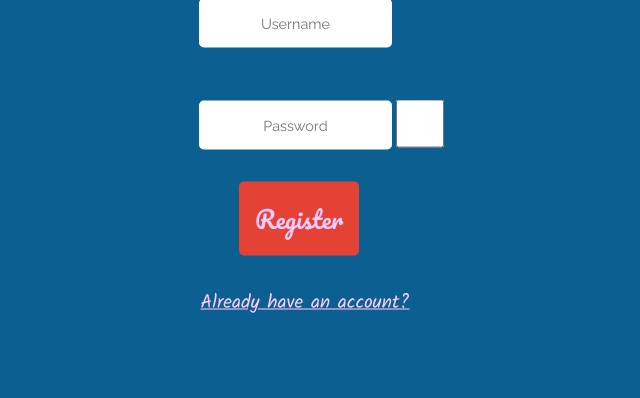
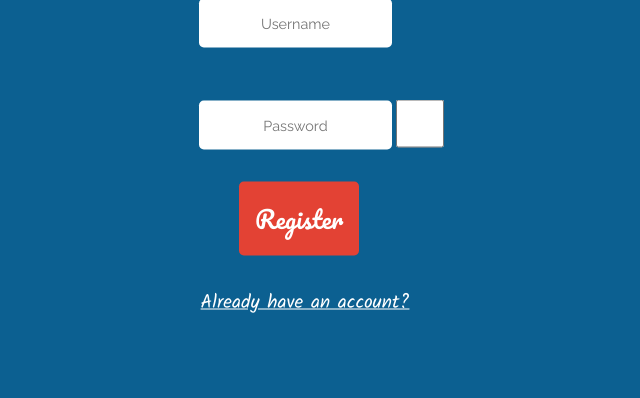
Before and after one commit to awesomearjun/CS50-final-project, a Flask app: page /register-page in a window 1280 px wide. Shown: the part 250-648 px from the top of the page, without its empty margins (325-965 px from the left). Run offline with Flask 3, Linux system fonts and the light colour scheme.

Commit message:
Changed white

```diff
--- a/static/css/accounts.css
+++ b/static/css/accounts.css
@@ -32,7 +32,7 @@ input[type=checkbox] {
 input[type=submit] {
     transition: 0.45s;
     background-color: #E34234;
-    color: #FCF;
+    color: rgb(255, 255, 255);
     cursor: pointer;
     font-family: 'Pacifico', cursive;
     font-size: 1.5rem;
@@ -44,7 +44,7 @@ input[type=submit]:hover {
 }
 
 a {
-    color: #FCF;
+    color: rgb(255, 255, 255);
     font-family: 'Kalam', cursive;
     font-size: 1.2rem;
     margin-left: 0.1rem;
```
